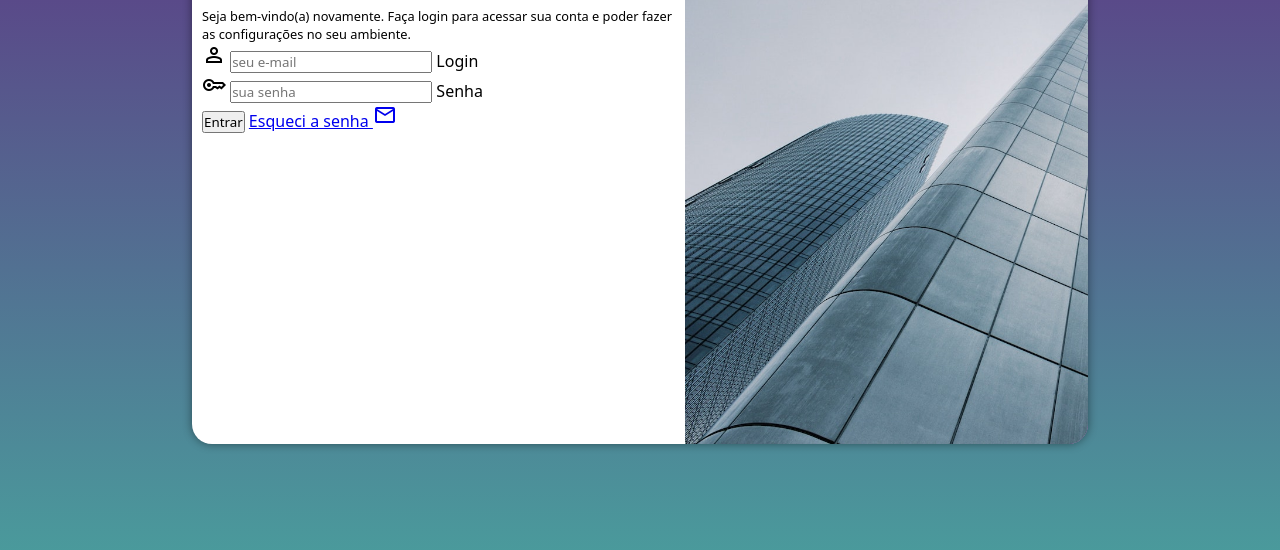
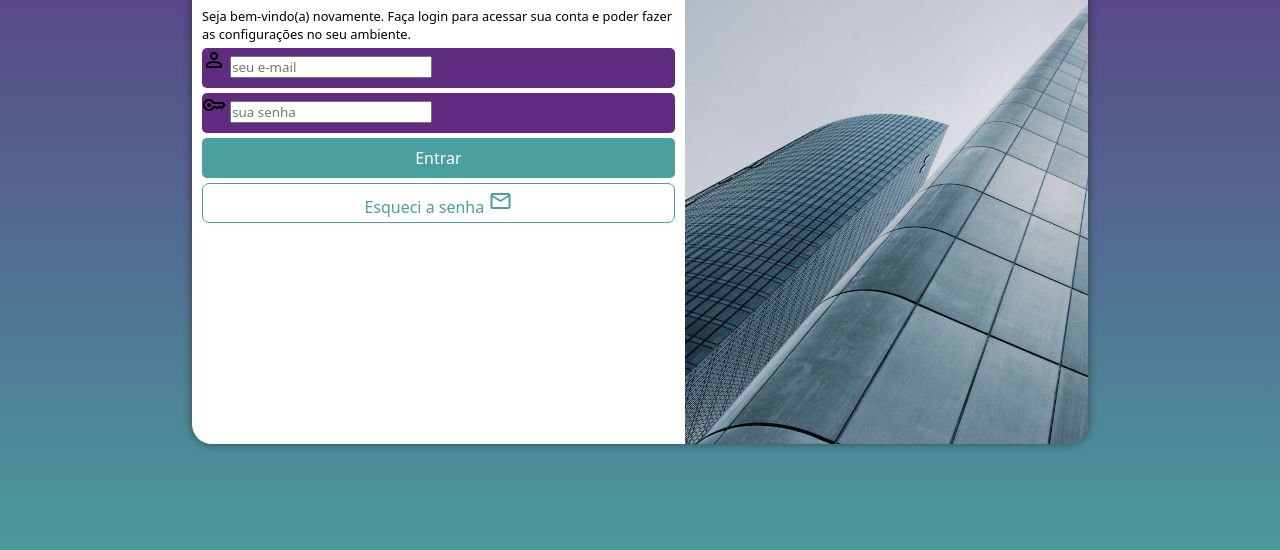
Before and after one commit to maz1mozez/Projeto-loginn, a plain HTML site: page index.html in a window 1280 px wide. Shown: the part 206-756 px from the top of the page. Drawn offline with nearby package versions, Linux system fonts and the light colour scheme.

Commit message:
Atualização formulário estilo

```diff
--- a/estilos/style.css
+++ b/estilos/style.css
@@ -7,7 +7,11 @@
     Lilás: #5f2c82
 
 
-
+ |
+ |
+ |
+ |
+ V
 */
 
 :root{
@@ -64,3 +68,64 @@ section#login > div#formulario {
     display: block;
     padding: 10px;
 }
+
+div#formulario > h1{
+    text-align: center;
+    margin-bottom: 10px;
+}
+
+div#formulario > p{
+    font-size: 0.8em;
+}
+
+form > div.campo {
+    background-color: var(--lilas);
+    display: block;
+    width: 100%;
+    height: 40px;
+    border-radius: 5px;
+    margin: 5px 0px;
+}
+
+div.campo > label {
+    display: none;
+}
+
+form > input[type=submit]{
+    display: block;
+    font-size: 1em;
+    width: 100%;
+    height: 40px;
+    background-color: var(--verde);
+    color: white;
+    border: none;
+    border-radius: 5px;
+    cursor: pointer;
+}
+
+form > input[type=submit]:hover {
+    background-color: #006d69;
+}
+
+form > a.botao {
+    display: block;
+    text-align: center;
+    font-size: 1em;
+    width: 100%;
+    height: 40px;
+    padding-top: 5px;
+    margin-top: 5px;
+    background-color: white;
+    color: var(--verde);
+    border: 1px solid var(--verde);
+    border-radius: 7px;
+    text-decoration: none;
+}
+
+form > a.botao:hover {
+    background-color: #73fffa;
+}
+
+form > a.botao > i {
+    font-size: 0.8em;
+}
--- a/index.html
+++ b/index.html
@@ -31,7 +31,7 @@
                         <label for="isenha">Senha</label>
                     </div>
                     <input type="submit" value="Entrar">
-                    <a href="esqueci.html">
+                    <a href="esqueci.html" class="botao">
                         Esqueci a senha <span class="material-symbols-outlined">mail</span>
                     </a>
                 </form>
```
